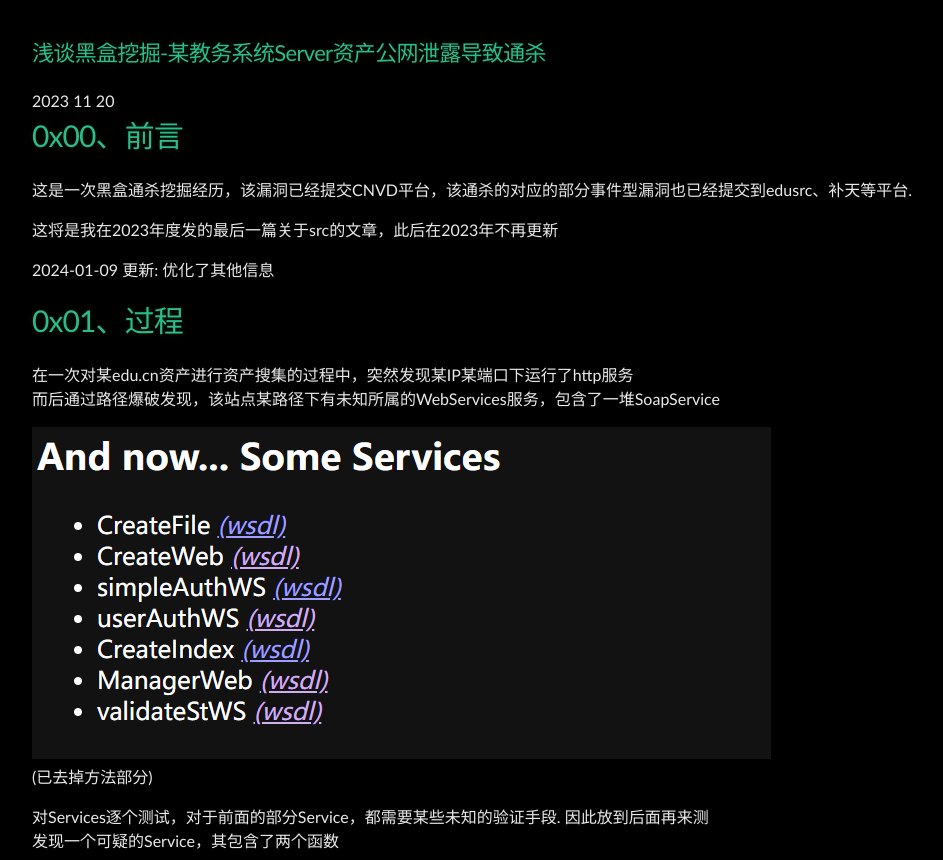
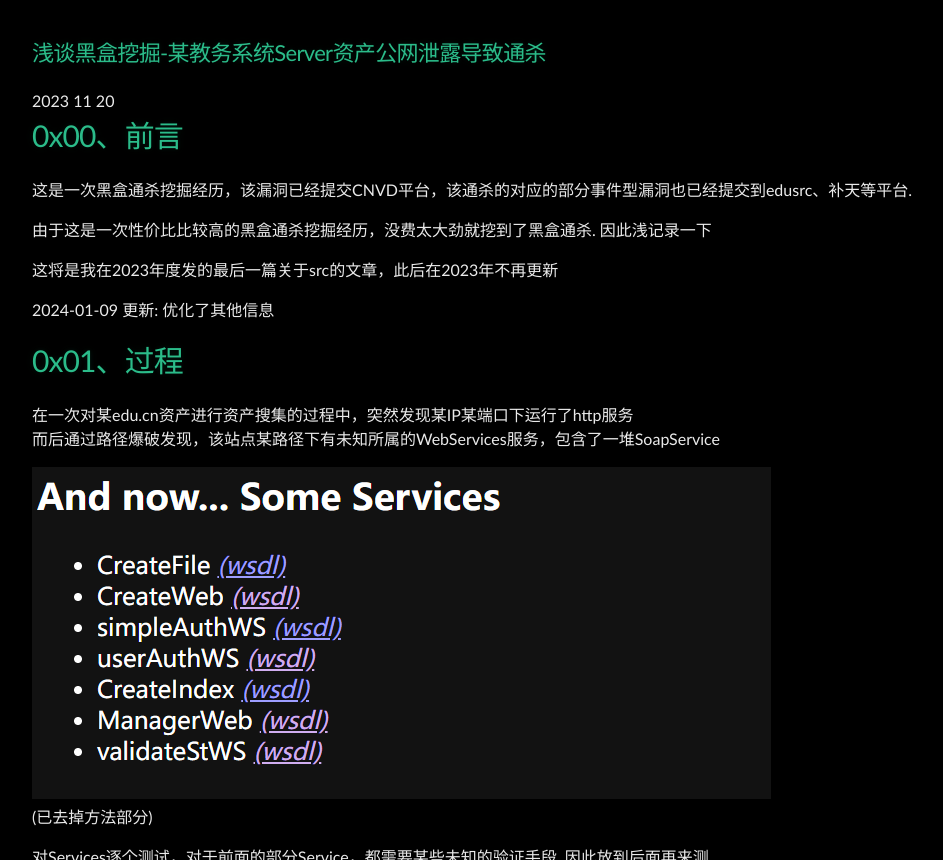
Before and after one commit to Leeyangee/leeyangee.github.io, a Jekyll site: the page built from _posts/2023-11-20-浅谈黑盒挖掘-某教务系统Server资产公网泄露导致通杀.md, in a window 1280 px wide and 900 px high, scrolled down 401 px, cut to the strip 40-900 px from the top of the window. Shown: the whole strip, without its empty margins (160-1103 px from the left). Built offline with Jekyll 4.4.1, drawn with Linux system fonts in a browser that asks for light colours.

Commit message:
Update 2023-11-20-浅谈黑盒挖掘-某教务系统Server资产公网泄露导致通杀.md

```diff
--- a/_posts/2023-11-20-浅谈黑盒挖掘-某教务系统Server资产公网泄露导致通杀.md
+++ b/_posts/2023-11-20-浅谈黑盒挖掘-某教务系统Server资产公网泄露导致通杀.md
@@ -6,6 +6,8 @@ published: true
 # [](#header-1)0x00、前言
 
 这是一次黑盒通杀挖掘经历，该漏洞已经提交CNVD平台，该通杀的对应的部分事件型漏洞也已经提交到edusrc、补天等平台.
+
+由于这是一次性价比比较高的黑盒通杀挖掘经历，没费太大劲就挖到了黑盒通杀. 因此浅记录一下
 
 这将是我在2023年度发的最后一篇关于src的文章，此后在2023年不再更新
 
```
